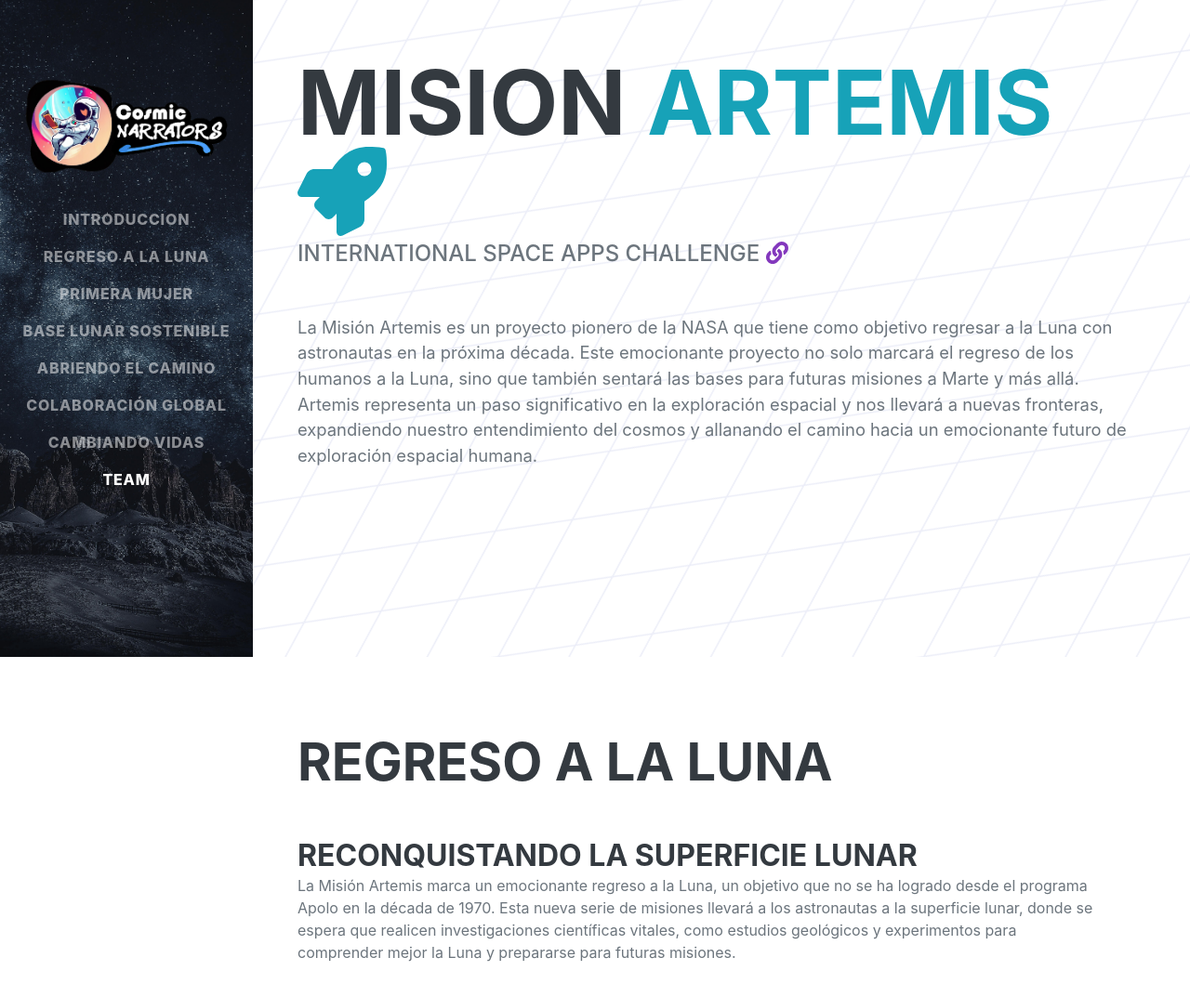
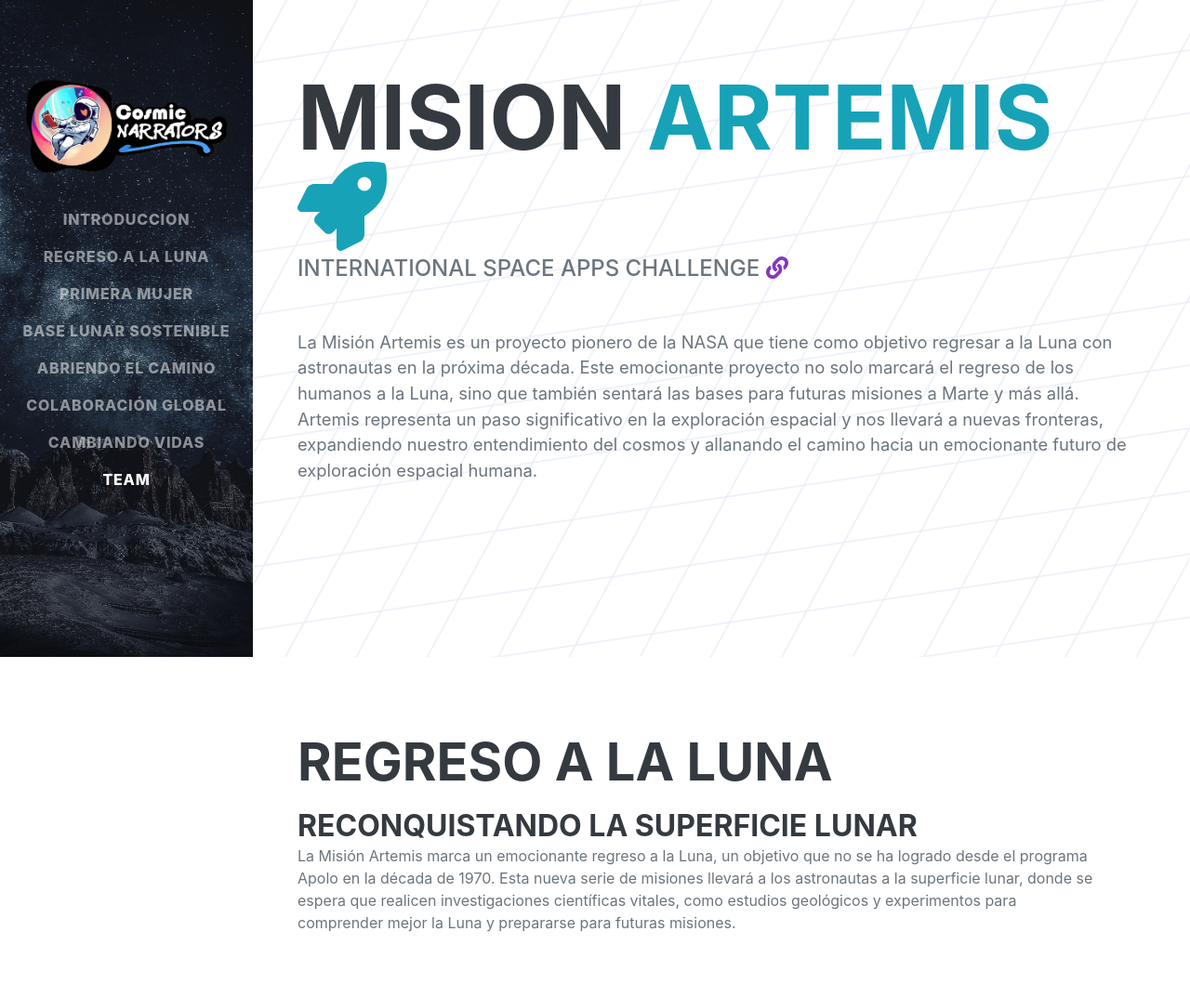
Before and after one commit to PatrikRam/ProyectoArtemis, a plain HTML site: page index.html in a window 1280 px wide. Shown: the part 93-1166 px from the top of the page at 93% size. Drawn offline with nearby package versions, Linux system fonts and the light colour scheme; grey boxes are pictures that could not be loaded; a web font is replaced by a local one.

Commit message:
c: Resizing better view of the video section

```diff
--- a/index.html
+++ b/index.html
@@ -134,7 +134,7 @@
             </a>
           </div>
 
-          <p class="lead mb-5">
+          <p class="lead mb-3">
             La Misión Artemis es un proyecto pionero de la NASA que tiene como
             objetivo regresar a la Luna con astronautas en la próxima década.
             Este emocionante proyecto no solo marcará el regreso de los humanos
@@ -152,10 +152,10 @@
       <section class="resume-section" id="uno">
         <!-- COLOCAR BOTON DINAMICO UNO-->
         <div class="flex-column justify-content-between">
-          <h2 class="mb-5">Regreso a la Luna</h2>
+          <h2 class="mb-3">Regreso a la Luna</h2>
           <!-- NOMBRE DEL PRIMER TITULO-->
           <div
-            class="d-flex flex-column flex-md-row justify-content-between mb-5 mr-5"
+            class="d-flex flex-column flex-md-row justify-content-between mb-3 mr-5"
           >
             <div class="flex-grow-1">
               <h3 class="mb-0">Reconquistando la Superficie Lunar</h3>
@@ -172,8 +172,8 @@
               </p>
             </div>
           </div>
+          <!-- Video -->
           <div class="video-container">
-            <!-- Video -->
             <iframe
               class="responsive-iframe"
               src="https://www.youtube.com/embed/fFdAKAGGr3E"
```
